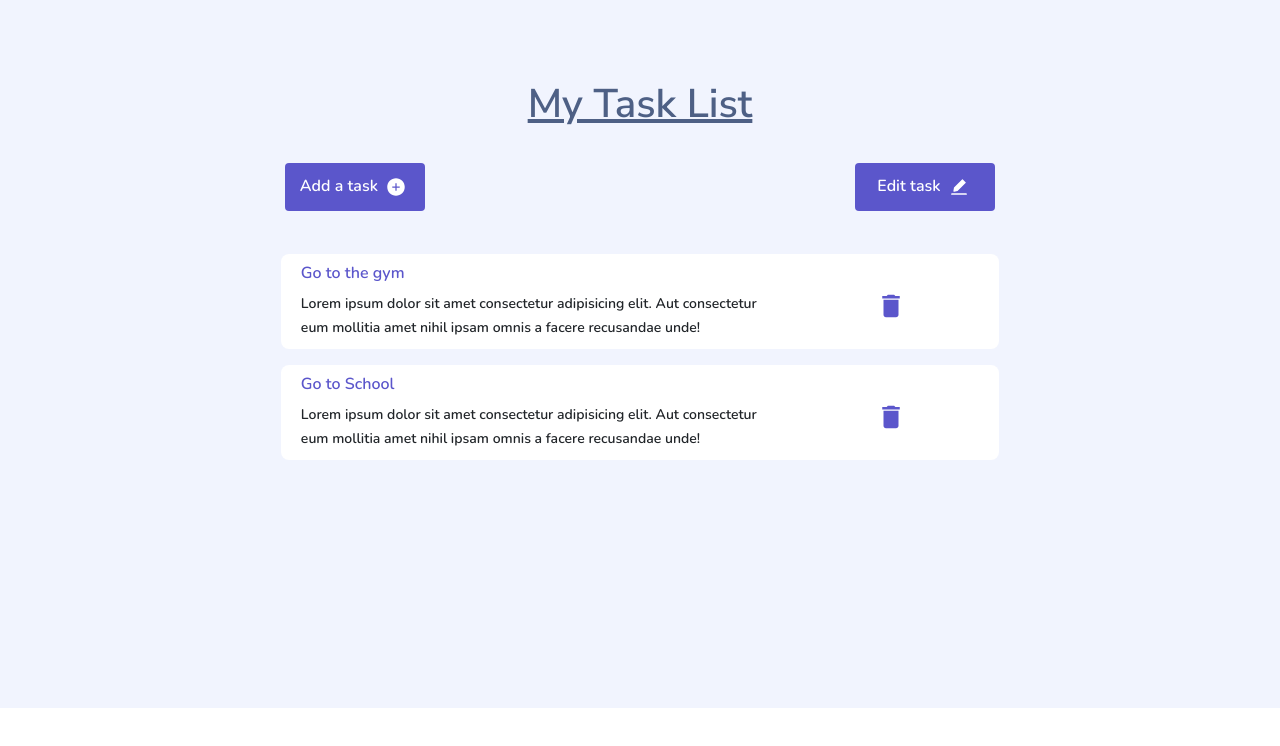
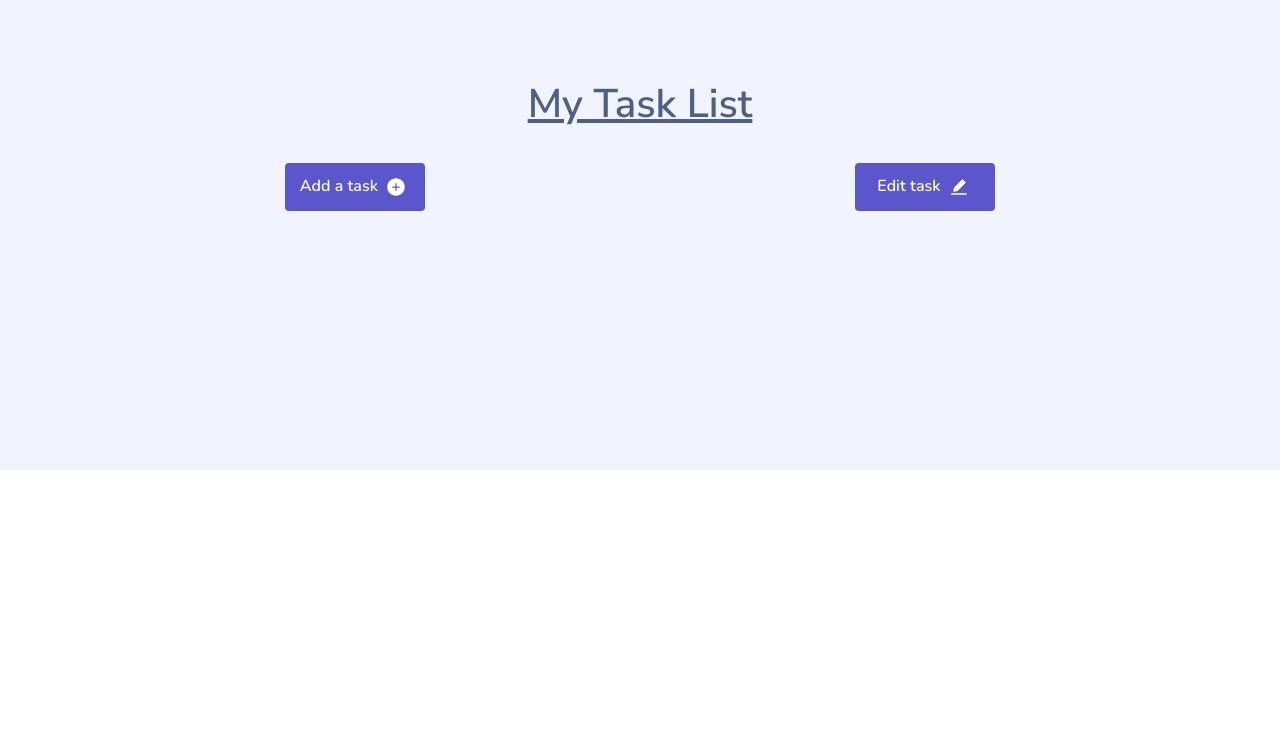
Before and after one commit to Marcos8060/React-Crud, a React (Create React App) app: page / in a window 1280 px wide. Shown: the top 746 px of the page. Built offline with nearby package versions, Linux system fonts and the light colour scheme.

Commit message:
added form functionality with a bootstrap modal

```diff
--- /dev/null
+++ b/src/Context/context.js
@@ -0,0 +1,24 @@
+import React, { useState, createContext,useContext } from 'react'
+
+export const TaskContext = createContext();
+
+const Context = ({ children }) =>{
+    const [finalData,setFinalData] = useState([])
+
+
+    return (
+        <TaskContext.Provider value={{
+            finalData,
+            setFinalData
+        }}>
+            { children }
+        </TaskContext.Provider>
+    )
+}
+
+
+export default Context;
+
+export const GlobalContext = () =>{
+    return useContext(TaskContext)
+}
--- a/src/assets/style.css
+++ b/src/assets/style.css
@@ -25,7 +25,8 @@
     border-radius: 8px;
     padding-top: 10px;
     padding-bottom: 10px;
-    width: 77%;
+    /* width: 100%; */
+    width: 700px;
     margin-left: auto;
     margin-right: auto;
     padding-left: 20px;
--- a/src/components/CreateModal.js
+++ b/src/components/CreateModal.js
@@ -1,29 +1,73 @@
-import React,{useState} from "react";
+import React, { useState } from "react";
 import "../assets/style.css";
 import { AiFillPlusCircle } from "react-icons/ai";
-import Modal from 'react-bootstrap/Modal';
+import Modal from "react-bootstrap/Modal";
+import { GlobalContext } from "../Context/context";
 
 
 const CreateModal = () => {
-    const [show, setShow] = useState(false);
+  const [show, setShow] = useState(false);
 
   const handleClose = () => setShow(false);
   const handleShow = () => setShow(true);
+
+  const { finalData, setFinalData } = GlobalContext();
+  const [userData,setUserData] = useState({
+      description : '',
+      task : '',
+  })
+
+  const handleChange = (e) =>{
+    const name = e.target.name;
+    const value = e.target.value;
+    // console.log(name,value);
+    setUserData({...userData, [name]: value})
+  }
+
+  const handleSubmit = (e)=>{
+    e.preventDefault();
+
+    if(userData.task && userData.description){
+      const newTask = {...userData,id: new Date().getTime().toString()}
+      setFinalData([...finalData,newTask])
+      setUserData({ task:'', description:''})
+      setShow(false)
+    }
+  }
+
   return (
     <>
       <button className="crudBtn" onClick={handleShow}>
         Add a task <AiFillPlusCircle className="icon" />
       </button>
-      <Modal show={show} onHide={handleClose}>
+      <Modal show={show} onHide={handleClose} id='myModal'>
         <Modal.Header closeButton>
           <Modal.Title>Add a Task</Modal.Title>
         </Modal.Header>
         <Modal.Body className="modalBody">
-            <form>
-               <input type="text" className="form-control" placeholder="Enter task..." />
-               <textarea name="" id="" cols="30" rows="4" className="form-control mt-4" placeholder="Give a description..."></textarea>
-               <button type="button" class="addBtn">Add Task</button>
-            </form>
+          <form>
+            <input
+              value={userData.task}
+              name='task'
+              type="text"
+              className="form-control"
+              placeholder="Enter task..."
+              onChange={handleChange}
+            />
+            <textarea
+              value={userData.description}
+              name='description'
+              id=""
+              cols="30"
+              rows="4"
+              className="form-control mt-4"
+              placeholder="Give a description..."
+              onChange={handleChange}
+            ></textarea>
+            <button type="button" className="addBtn" onClick={handleSubmit}>
+              Add Task
+            </button>
+          </form>
         </Modal.Body>
       </Modal>
     </>
--- a/src/components/Task.js
+++ b/src/components/Task.js
@@ -1,34 +1,32 @@
-import React from 'react'
-import { MdDelete } from 'react-icons/md'
-import '../assets/style.css'
+import React from "react";
+import { MdDelete } from "react-icons/md";
+import "../assets/style.css";
+import { GlobalContext } from "../Context/context";
 
 const Task = () => {
+  const { finalData } = GlobalContext();
+
   return (
     <div>
+      {finalData.map((data) => (
+        <>
           <div className="task__card">
-            <h6>Go to the gym</h6>
-            <div className='row'>
+            <h6>{data.task}</h6>
+            <div className="row">
               <div className="col-md-8">
-              <small>Lorem ipsum dolor sit amet consectetur adipisicing elit. Aut consectetur eum mollitia amet nihil ipsam omnis a facere recusandae unde!</small>
+                <small>
+                  {data.description}
+                </small>
               </div>
               <div className="col-md-4 text-center">
-              <MdDelete className='delete' />
+                <MdDelete className="delete" />
               </div>
             </div>
           </div>
-        <div className="task__card">
-            <h6>Go to School</h6>
-            <div className='row'>
-               <div className="col-md-8">
-              <small>Lorem ipsum dolor sit amet consectetur adipisicing elit. Aut consectetur eum mollitia amet nihil ipsam omnis a facere recusandae unde!</small>
+        </>
+      ))}
     </div>
-               <div className="col-md-4 text-center">
-              <MdDelete className='delete' />
-               </div>
-            </div>
-        </div>
-    </div>
-  )
-}
+  );
+};
 
-export default Task
+export default Task;
--- a/src/index.js
+++ b/src/index.js
@@ -3,13 +3,21 @@ import ReactDOM from 'react-dom/client';
 import './index.css';
 import App from './App';
 import '../node_modules/bootstrap/dist/css/bootstrap.min.css';
+import Context from './Context/context';
+import { BrowserRouter as Router, Routes, Route } from "react-router-dom";
 
 
 const root = ReactDOM.createRoot(document.getElementById('root'));
 root.render(
-  <React.StrictMode>
-    <App />
-  </React.StrictMode>
+  <Router>
+    <Context>
+    <React.StrictMode>
+      <Routes>
+      <Route exact path="/" element={<App />}></Route>
+      </Routes>
+    </React.StrictMode>
+   </Context>
+  </Router>
 );
 
 // If you want to start measuring performance in your app, pass a function
```
Lines whose indentation alone changed are shown as unchanged.
